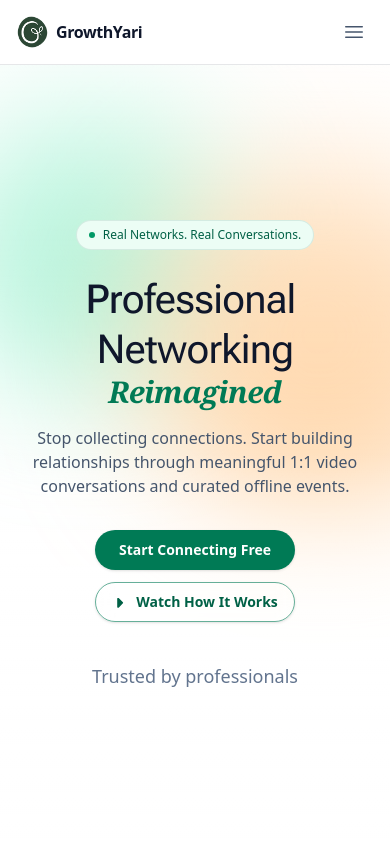
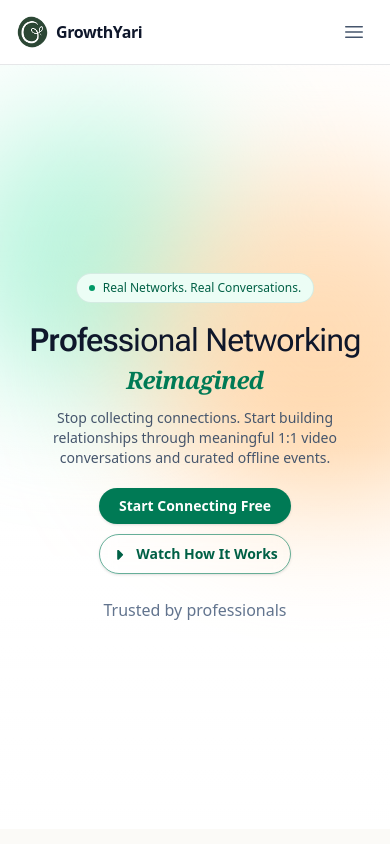
Before and after one commit to hyZenith/GrowthYari, a Next.js app: page / in a window 390 px wide. Shown: the top 844 px of the page. Built offline with nearby package versions, Linux system fonts and the light colour scheme.

Commit message:
fix: mobile version desktop mode spacing

```diff
--- a/components/heroSection.tsx
+++ b/components/heroSection.tsx
@@ -32,13 +32,13 @@ export function HeroSection() {
       </div>
 
       {/* content */}
-      <div className="relative mx-auto flex min-h-[calc(100vh-64px)] max-w-7xl flex-col items-center justify-center px-4 pb-16 pt-16 text-center sm:px-6 sm:pb-20 sm:pt-24 lg:px-8">
+      <div className="relative mx-auto flex min-h-[calc(100vh-80px)] max-w-7xl flex-col items-center justify-center px-4 pb-8 pt-8 text-center sm:min-h-[calc(100vh-64px)] sm:px-6 sm:pb-20 sm:pt-24 lg:px-8">
         <div className="inline-flex items-center gap-2 rounded-full border border-emerald-900/10 bg-emerald-50 px-3 py-1.5 text-xs font-medium text-emerald-800 sm:px-4 sm:py-2 sm:text-sm">
           <span className="h-1.5 w-1.5 rounded-full bg-emerald-600 sm:h-2 sm:w-2" />
           Real Networks. Real Conversations.
         </div>
 
-        <div className="mt-6 text-balance text-3xl font-semibold tracking-tight text-slate-900 sm:mt-8 sm:text-4xl md:text-6xl lg:text-7xl">
+        <div className="mt-4 text-balance text-3xl font-semibold tracking-tight text-slate-900 sm:mt-8 sm:text-4xl md:text-6xl lg:text-7xl">
           <div>
             <link
               href="https://fonts.googleapis.com/css2?family=Roboto+Flex:opsz,wght@8..144,100..1000&display=swap"
@@ -46,7 +46,7 @@ export function HeroSection() {
             />
             <div
               ref={containerRef}
-              className="text-[40px] font-semibold sm:text-[60px] md:text-[80px] lg:text-[100px]"
+              className="text-[32px] font-semibold leading-tight sm:text-[60px] md:text-[80px] lg:text-[100px]"
             >
               <VariableProximity
                 label={'Professional Networking'}
@@ -60,18 +60,18 @@ export function HeroSection() {
 
             </div>
           </div>
-          <span className="font-serif italic text-emerald-700">Reimagined</span>
+          <span className="mt-1 block font-serif text-2xl italic text-emerald-700 sm:mt-0 sm:inline sm:text-inherit">Reimagined</span>
         </div>
 
-        <p className="mt-4 max-w-2xl text-pretty text-base text-slate-600 sm:mt-6 sm:text-lg md:text-xl">
+        <p className="mt-3 max-w-2xl text-pretty text-sm text-slate-600 sm:mt-6 sm:text-lg md:text-xl">
           Stop collecting connections. Start building relationships through
           meaningful 1:1 video conversations and curated offline events.
         </p>
 
-        <div className="mt-8 flex flex-col items-center justify-center gap-3 sm:mt-10 sm:flex-row sm:gap-4">
+        <div className="mt-5 flex flex-col items-center justify-center gap-2.5 sm:mt-10 sm:flex-row sm:gap-4">
           <a
             href="#start"
-            className="group inline-flex w-full items-center justify-center rounded-full bg-emerald-700 px-6 py-2.5 text-sm font-semibold text-white shadow-sm transition-colors hover:bg-emerald-800 focus-visible:outline-none focus-visible:ring-2 focus-visible:ring-emerald-600 focus-visible:ring-offset-2 sm:w-auto sm:px-7 sm:py-3"
+            className="group inline-flex w-full items-center justify-center rounded-full bg-emerald-700 px-5 py-2 text-sm font-semibold text-white shadow-sm transition-colors hover:bg-emerald-800 focus-visible:outline-none focus-visible:ring-2 focus-visible:ring-emerald-600 focus-visible:ring-offset-2 sm:w-auto sm:px-7 sm:py-3"
           >
             Start Connecting Free
             <svg
@@ -90,13 +90,13 @@ export function HeroSection() {
 
           <LiquidButton
             href="#how-it-works"
-            className="inline-flex w-full items-center justify-center gap-2 rounded-full border border-emerald-700/60 bg-white/60 px-6 py-2.5 text-sm font-semibold text-emerald-800 shadow-sm backdrop-blur transition-colors hover:bg-white focus-visible:outline-none focus-visible:ring-2 focus-visible:ring-emerald-600 focus-visible:ring-offset-2 sm:w-auto sm:px-7 sm:py-3"
+            className="inline-flex w-full items-center justify-center gap-2 rounded-full border border-emerald-700/60 bg-white/60 px-5 py-2 text-sm font-semibold text-emerald-800 shadow-sm backdrop-blur transition-colors hover:bg-white focus-visible:outline-none focus-visible:ring-2 focus-visible:ring-emerald-600 focus-visible:ring-offset-2 sm:w-auto sm:px-7 sm:py-3"
           >
             <svg
               aria-hidden="true"
               viewBox="0 0 20 20"
               fill="currentColor"
-              className="h-4 w-4"
+              className="h-3.5 w-3.5 sm:h-4 sm:w-4"
             >
               <path d="M6.5 5.75A.75.75 0 0 1 7.25 5h.57c.31 0 .6.12.82.34l5.02 5.02c.37.37.37.98 0 1.35l-5.02 5.02c-.22.22-.51.34-.82.34h-.57a.75.75 0 0 1-.75-.75V5.75Z" />
             </svg>
@@ -104,7 +104,7 @@ export function HeroSection() {
           </LiquidButton>
         </div>
 
-        <div className="mt-10 text-lg text-slate-500 sm:mt-14 sm:text-2xl">Trusted by professionals </div>
+        <div className="mt-6 text-base text-slate-500 sm:mt-14 sm:text-2xl">Trusted by professionals </div>
         {/* <div className="mt-6 flex flex-wrap items-center justify-center gap-x-10 gap-y-4 text-sm font-semibold text-slate-400">
           <span>Google</span>
           <span>Microsoft</span>
```
